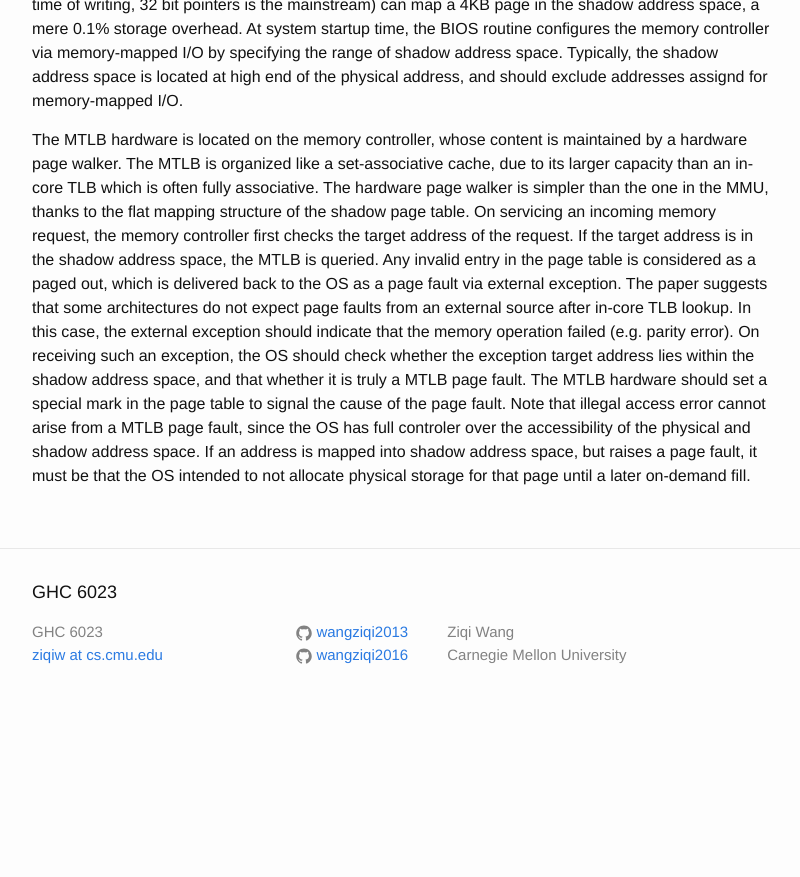
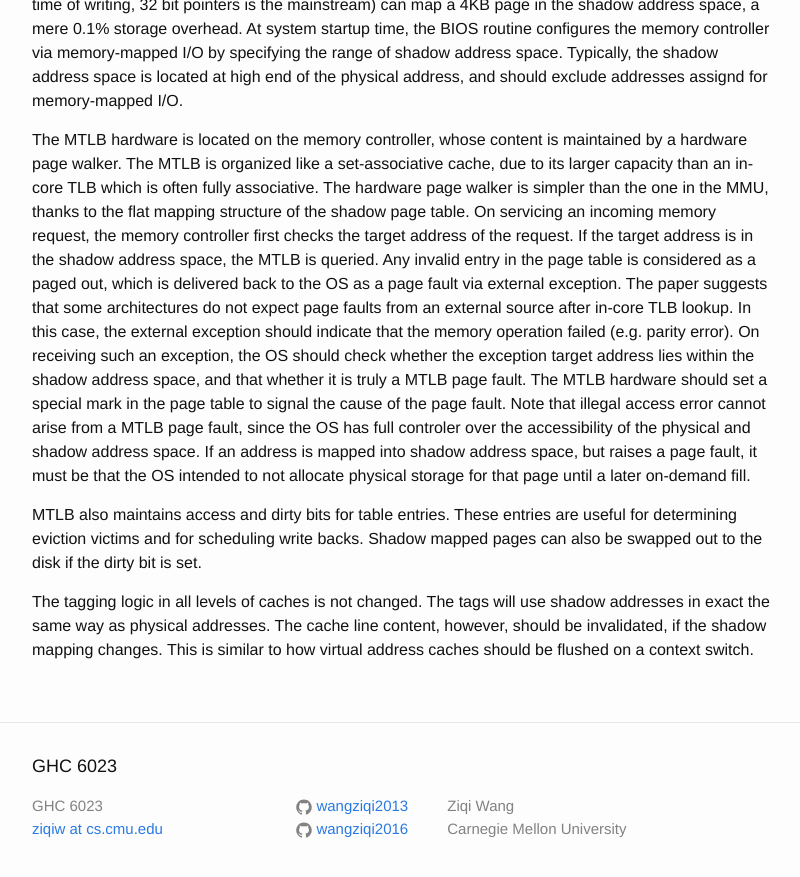
Before and after one commit to wangziqi2013/wangziqi2013.github.io, a Jekyll site: the page built from _posts/2020-06-05-increasing-tlb-reach-using-super-pages-backed-by-shadow-memory.markdown, in a window 1280 px wide and 900 px high, scrolled down 1582 px. Shown: the top 877 px of the window, without its empty margins (238-1038 px from the left). Built offline with Jekyll 4.4.1, drawn with Linux system fonts in a browser that asks for light colours; before the commit the page ends 2308 px from its top, so only the background shows below that.

Commit message:
Addding tag logic

```diff
--- a/_posts/2020-06-05-increasing-tlb-reach-using-super-pages-backed-by-shadow-memory.markdown
+++ b/_posts/2020-06-05-increasing-tlb-reach-using-super-pages-backed-by-shadow-memory.markdown
@@ -74,3 +74,10 @@ MTLB page fault. The MTLB hardware should set a special mark in the page table t
 Note that illegal access error cannot arise from a MTLB page fault, since the OS has full controler over the accessibility
 of the physical and shadow address space. If an address is mapped into shadow address space, but raises a page fault, it
 must be that the OS intended to not allocate physical storage for that page until a later on-demand fill.
+
+MTLB also maintains access and dirty bits for table entries. These entries are useful for determining eviction victims
+and for scheduling write backs. Shadow mapped pages can also be swapped out to the disk if the dirty bit is set.
+
+The tagging logic in all levels of caches is not changed. The tags will use shadow addresses in exact the same way
+as physical addresses. The cache line content, however, should be invalidated, if the shadow mapping changes. This is
+similar to how virtual address caches should be flushed on a context switch.
```
